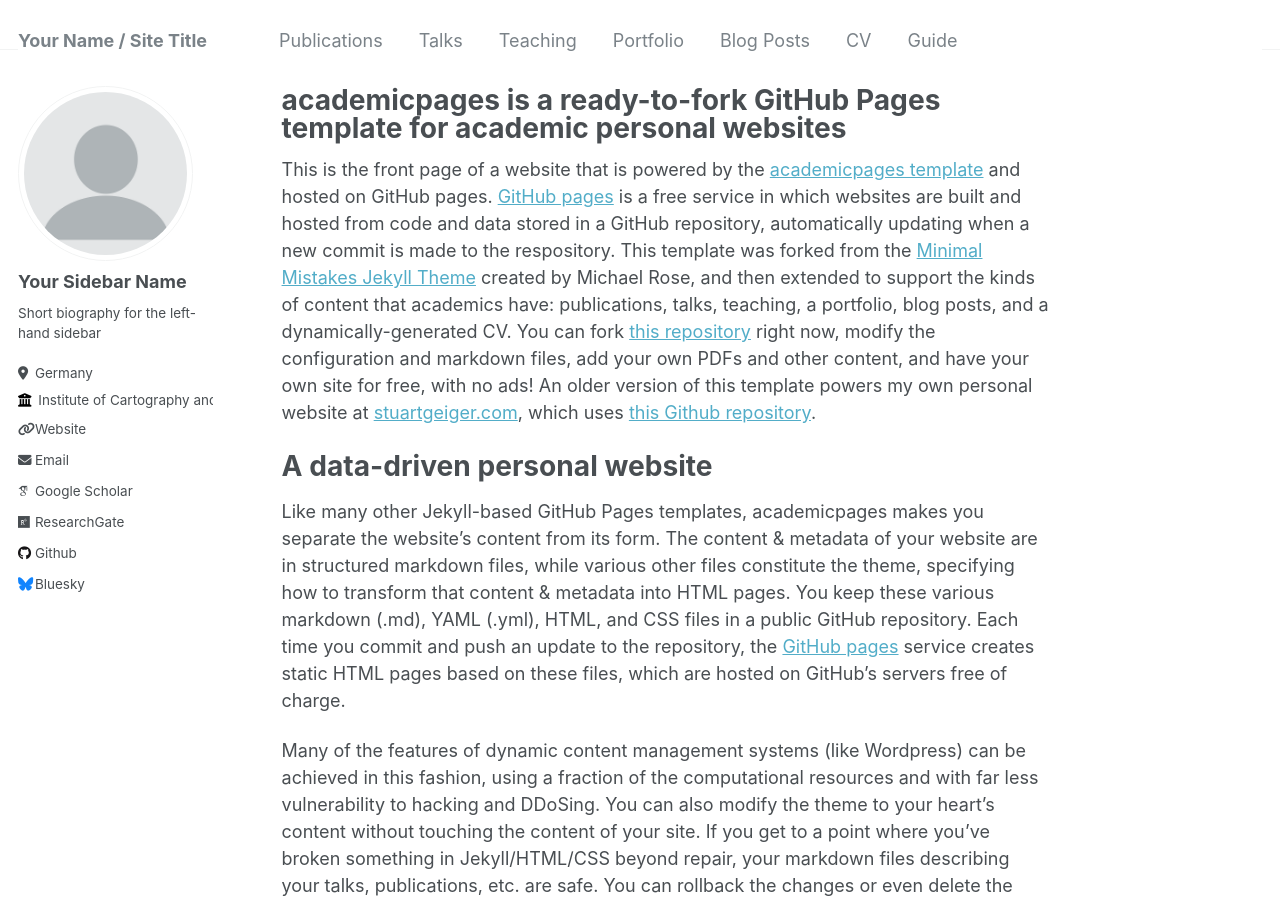
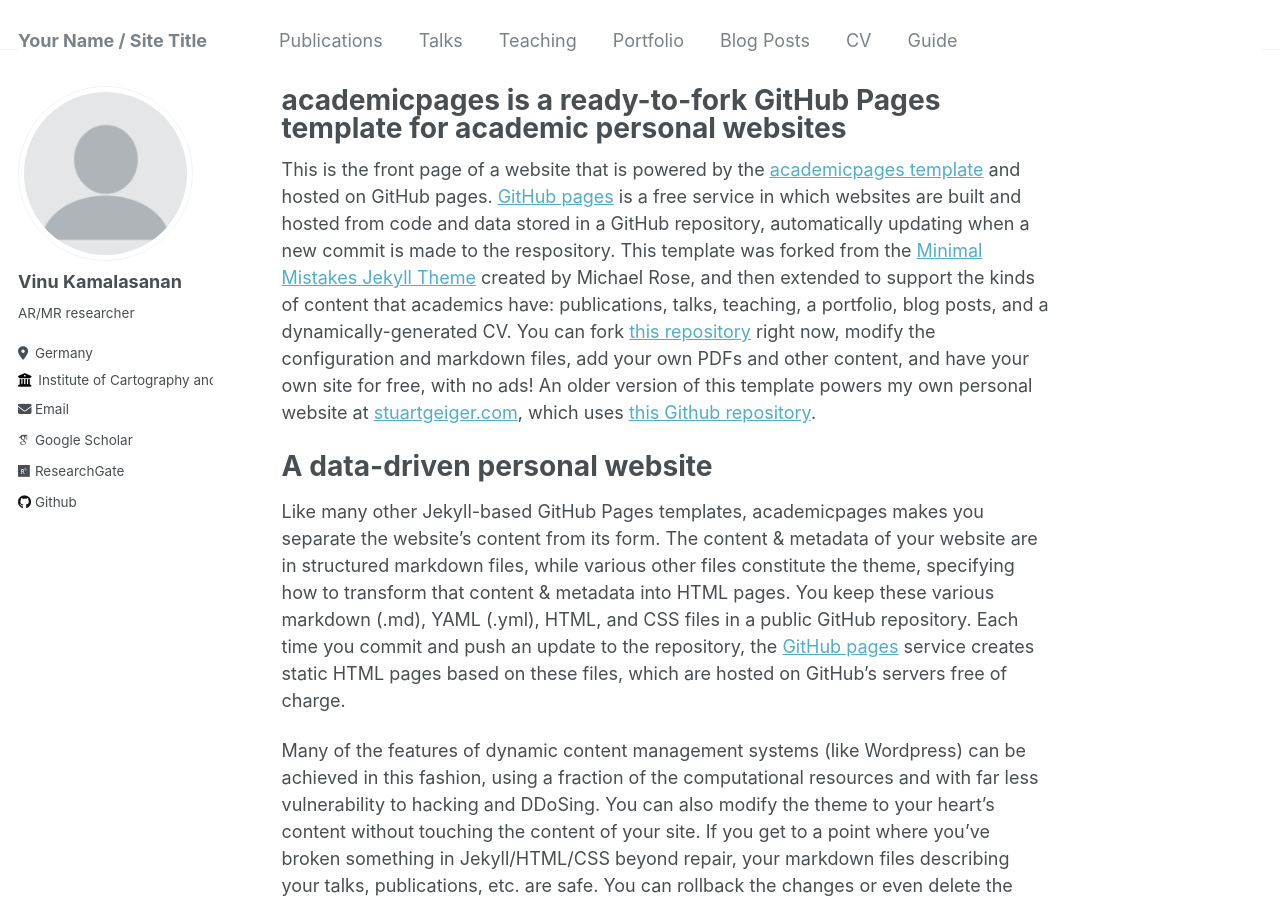
Before and after one commit to vinu-kamalasanan/vinu-kamalasanan.github.io, a Jekyll site: the page built from _pages/about.md, in a window 1280 px wide and 900 px high. Built offline with Jekyll 4.4.1, drawn with Linux system fonts in a browser that asks for light colours; some web fonts are replaced.

Commit message:
adding new files

```diff
--- a/_config.yml
+++ b/_config.yml
@@ -22,12 +22,12 @@
 author:
   # Biographic information
   avatar           : "profile.png"
-  name             : "Your Sidebar Name"
+  name             : "Vinu Kamalasanan"
   pronouns         : # example: "she/her"
-  bio              : "Short biography for the left-hand sidebar"
+  bio              : "AR/MR researcher"
   location         : "Germany"
   employer         : "Institute of Cartography and Geoinformatics, Leibniz University Hannover"
-  uri              : "https://www.ikg.uni-hannover.de/de/kamalasanan"
+  #uri              : "https://www.ikg.uni-hannover.de/de/kamalasanan"
   email            : "vinu.kamalasanan@ikg.uni-hannover.de"
 
   # Academic websites
@@ -42,12 +42,12 @@
   bitbucket        : # Username - Update with your username on the site
   codepen          : # Username
   dribbble         : # Username
-  github           : "academicpages"
+  github           : "https://github.com/rahidraghav"
   kaggle           : # Username
   stackoverflow    : # User number or user number and name (i.e., use "1" or "1/jeff-atwood")
 
   # Social media
-  bluesky          : "bsky.app" # Replace this with you Bluesky username
+  #bluesky          : "bsky.app" # Replace this with you Bluesky username
   facebook         : # Username
   flickr           : # Username
   foursquare       : # Username
```
